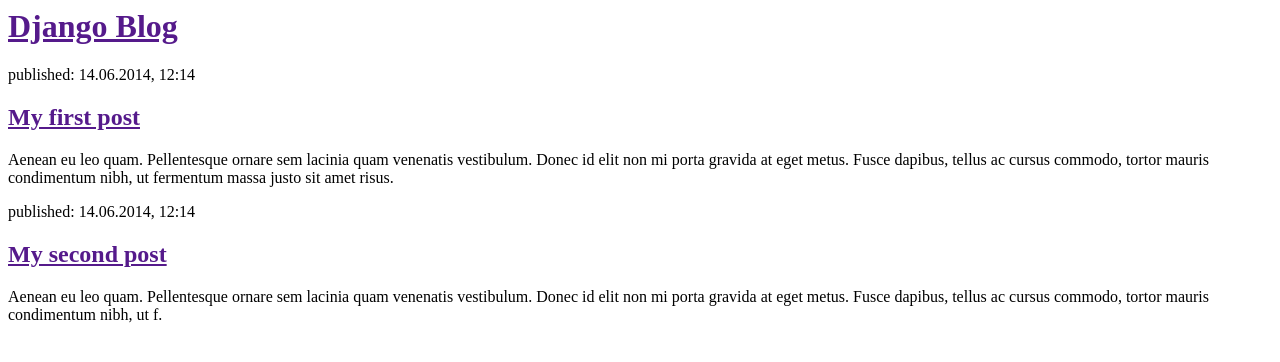
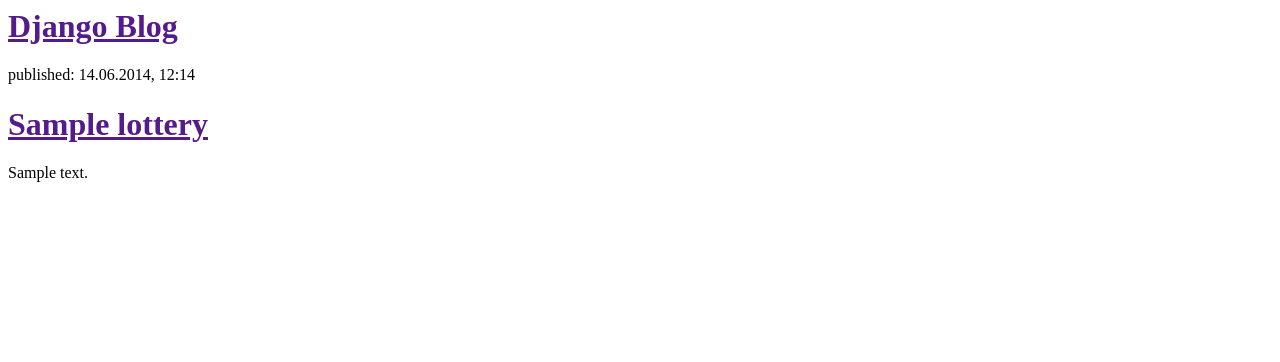
Before and after one commit to gohjungho/DjangoTest, a Django app: page / in a window 1280 px wide. Shown: the top 362 px of the page. Run offline with Django 3.2, Linux system fonts and the light colour scheme; tables that the repository leaves empty hold one stand-in row (values such as "Sample post").

Commit message:
Modified templates to display posts from database.

```diff
--- a/lottery/admin.py
+++ b/lottery/admin.py
@@ -1,4 +1,4 @@
 from django.contrib import admin
-from .models import Post
+from .models import Lottery
 
-admin.site.register(Post)
+admin.site.register(Lottery)
--- a/lottery/models.py
+++ b/lottery/models.py
@@ -3,7 +3,7 @@ from django.db import models
 from django.utils import timezone
 
 
-class Post(models.Model):
+class Lottery(models.Model):
     author = models.ForeignKey(settings.AUTH_USER_MODEL, on_delete=models.CASCADE)
     title = models.CharField(max_length=200)
     text = models.TextField()
--- a/lottery/templates/lottery/lottery_list.html
+++ b/lottery/templates/lottery/lottery_list.html
@@ -6,17 +6,18 @@
         <div>
             <h1><a href="">Django Blog</a></h1>
         </div>
-
+        {% for post in posts %}
             <div>
                 <p>published: 14.06.2014, 12:14</p>
-            <h2><a href="">My first post</a></h2>
-            <p>Aenean eu leo quam. Pellentesque ornare sem lacinia quam venenatis vestibulum. Donec id elit non mi porta gravida at eget metus. Fusce dapibus, tellus ac cursus commodo, tortor mauris condimentum nibh, ut fermentum massa justo sit amet risus.</p>
+                <h1><a href="">{{ post.title }}</a></h1>
+                <p>{{ post.text|linebreaksbr }}</p>
             </div>
 
-        <div>
+            <!-- <div>
                 <p>published: 14.06.2014, 12:14</p>
                 <h2><a href="">My second post</a></h2>
                 <p>Aenean eu leo quam. Pellentesque ornare sem lacinia quam venenatis vestibulum. Donec id elit non mi porta gravida at eget metus. Fusce dapibus, tellus ac cursus commodo, tortor mauris condimentum nibh, ut f.</p>
-        </div>
+            </div> -->
+        {% endfor %}
     </body>
 </html>
--- a/lottery/views.py
+++ b/lottery/views.py
@@ -1,4 +1,7 @@
 from django.shortcuts import render
+from django.utils import timezone
+from .models import Lottery
 
 def lottery_list(request):
-    return render(request, 'lottery/lottery_list.html', {})
+    posts = Lottery.objects.filter(published_date__lte=timezone.now()).order_by('published_date')
+    return render(request, 'lottery/lottery_list.html', {'posts':posts})
```
Also changed, not shown: lottery/migrations/0002_auto_20210404_1701.py (added). Lines whose indentation alone changed are shown as unchanged.
